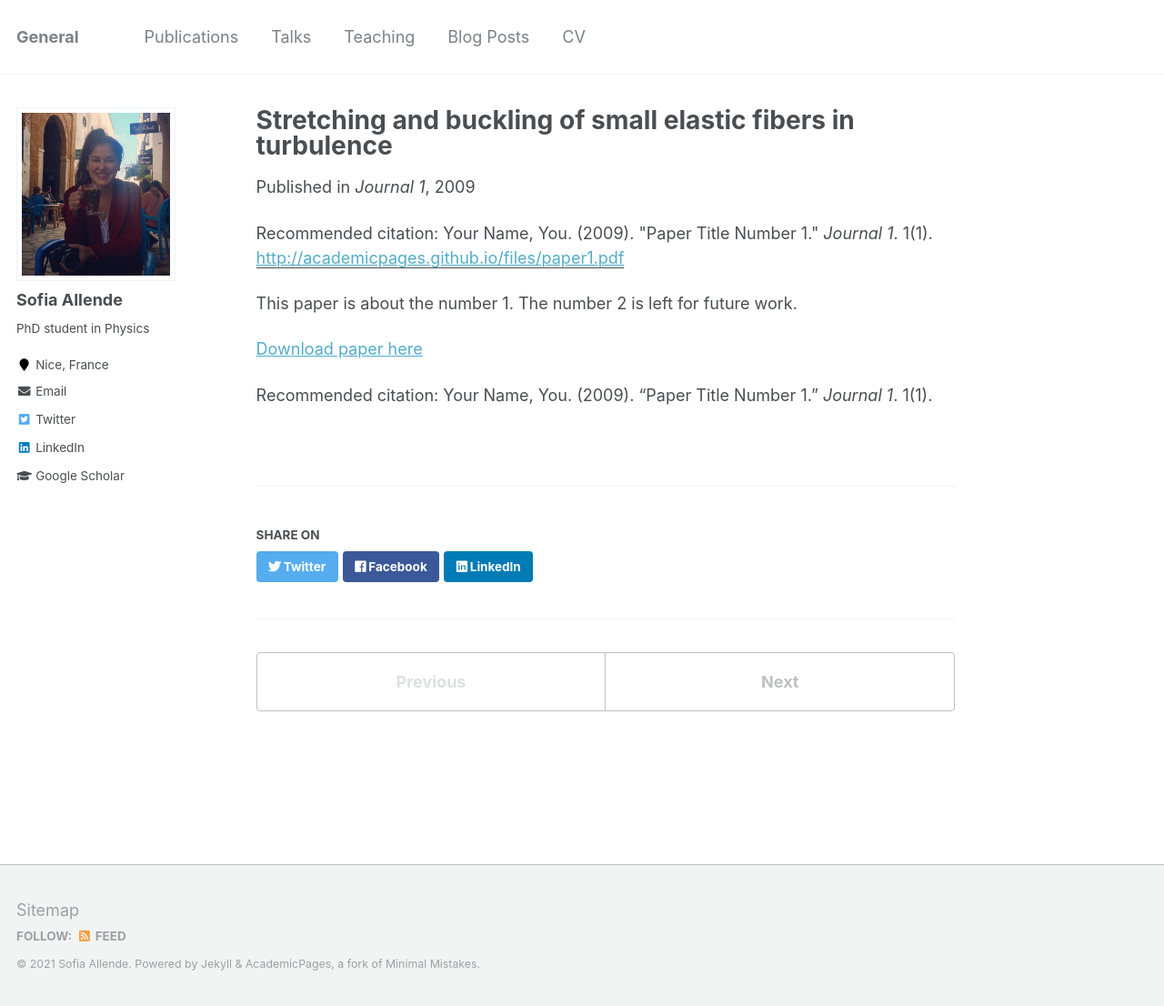
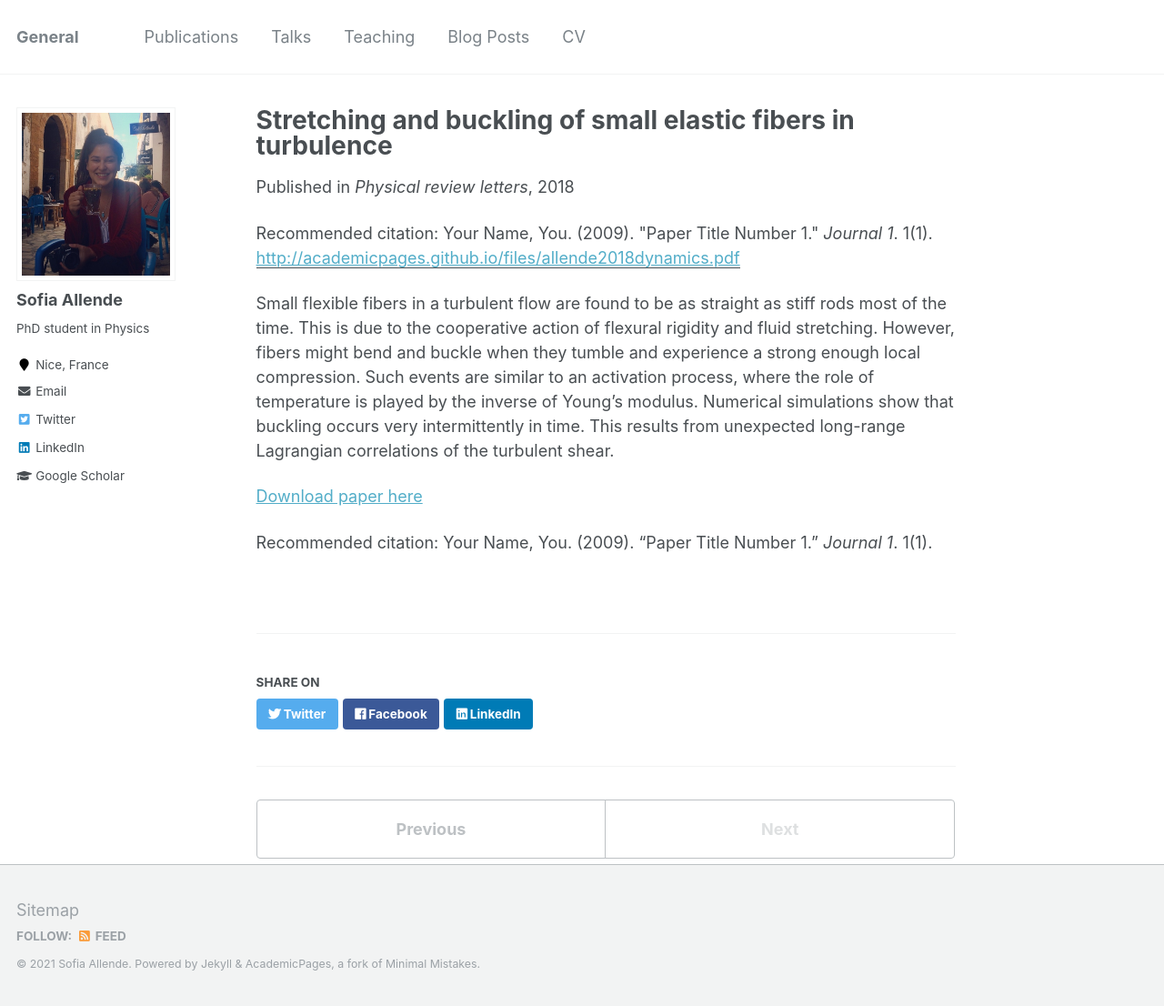
Before and after one commit to sofiallende/sofiallende.github.io, a Jekyll site: the page built from _publications/2009-10-01-paper-title-number-1.md, in a window 1280 px wide and 1106 px high. Shown: the whole window at 91% size. Built offline with Jekyll 4.4.1, drawn with Linux system fonts in a browser that asks for light colours.

Commit message:
Update 2009-10-01-paper-title-number-1.md

```diff
--- a/_publications/2009-10-01-paper-title-number-1.md
+++ b/_publications/2009-10-01-paper-title-number-1.md
@@ -3,12 +3,13 @@ title: "Stretching and buckling of small elastic fibers in turbulence"
 collection: publications
 permalink: /publication/2009-10-01-paper-title-number-1
 excerpt: 'This paper is about the number 1. The number 2 is left for future work.'
-date: 2009-10-01
-venue: 'Journal 1'
-paperurl: 'http://academicpages.github.io/files/paper1.pdf'
+date: 2018/10/12
+venue: 'Physical review letters'
+paperurl: 'http://academicpages.github.io/files/allende2018dynamics.pdf'
 citation: 'Your Name, You. (2009). &quot;Paper Title Number 1.&quot; <i>Journal 1</i>. 1(1).'
 ---
-This paper is about the number 1. The number 2 is left for future work.
+
+Small flexible fibers in a turbulent flow are found to be as straight as stiff rods most of the time. This is due to the cooperative action of flexural rigidity and fluid stretching. However, fibers might bend and buckle when they tumble and experience a strong enough local compression. Such events are similar to an activation process, where the role of temperature is played by the inverse of Young’s modulus. Numerical simulations show that buckling occurs very intermittently in time. This results from unexpected long-range Lagrangian correlations of the turbulent shear.
 
 [Download paper here](http://academicpages.github.io/files/paper1.pdf)
 
```
